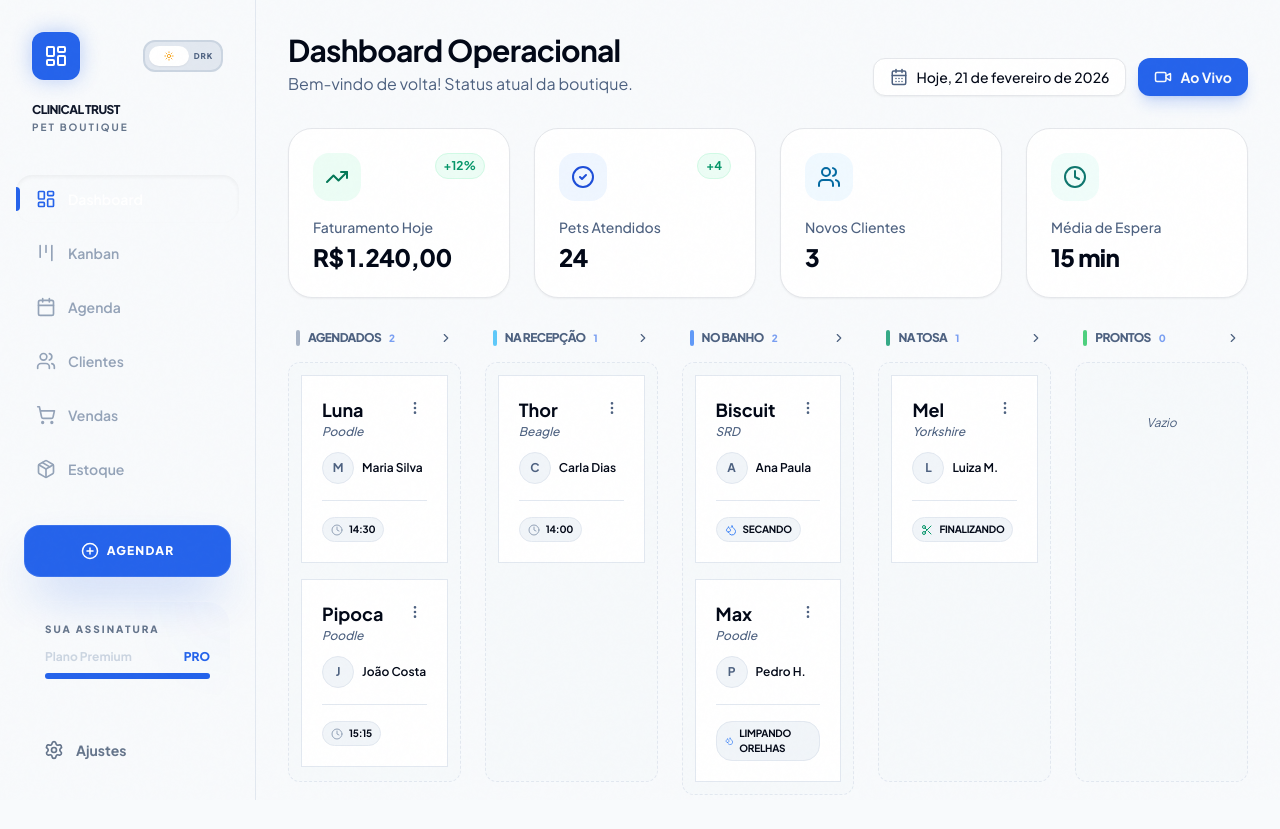
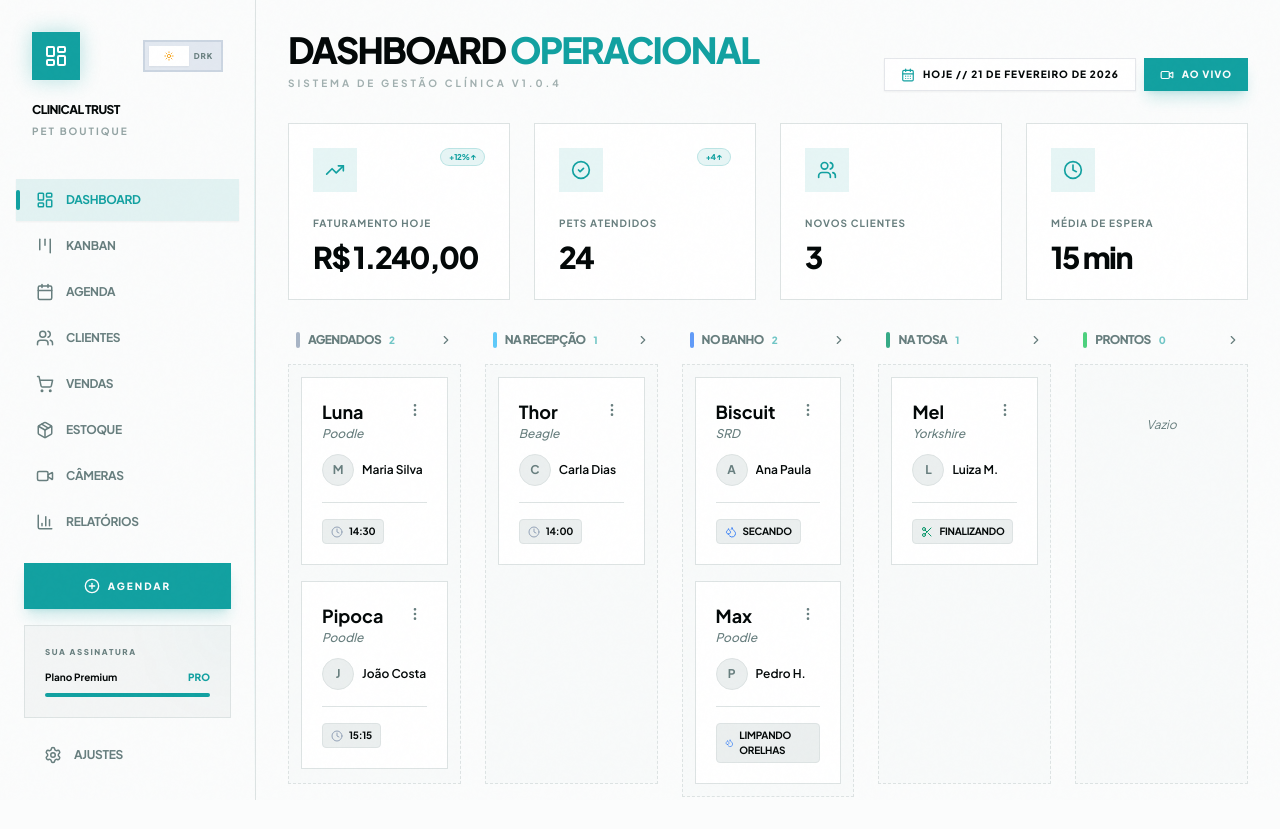
Before and after one commit to felipesabores/clinical-trust, a Next.js app in the folder frontend/: page /admin in a window 1280 px wide. Built offline with nearby package versions, Linux system fonts and the light colour scheme; no server answers.

Commit message:
style: implement 'Ceramic Zen' light mode with high-contrast clinical aesthetics

```diff
--- a/frontend/src/app/admin/page.tsx
+++ b/frontend/src/app/admin/page.tsx
@@ -12,10 +12,10 @@
 } from 'lucide-react';
 
 const stats = [
-    { label: 'Faturamento Hoje', value: 'R$ 1.240,00', change: '+12%', icon: TrendingUp, color: 'text-emerald-700', bg: 'bg-emerald-50' },
-    { label: 'Pets Atendidos', value: '24', change: '+4', icon: CheckCircle2, color: 'text-blue-700', bg: 'bg-blue-50' },
-    { label: 'Novos Clientes', value: '3', icon: Users, color: 'text-sky-700', bg: 'bg-sky-50' },
-    { label: 'Média de Espera', value: '15 min', icon: Clock, color: 'text-teal-700', bg: 'bg-teal-50' },
+    { label: 'Faturamento Hoje', value: 'R$ 1.240,00', change: '+12%', icon: TrendingUp },
+    { label: 'Pets Atendidos', value: '24', change: '+4', icon: CheckCircle2 },
+    { label: 'Novos Clientes', value: '3', icon: Users },
+    { label: 'Média de Espera', value: '15 min', icon: Clock },
 ];
 
 interface PetCardData {
@@ -82,17 +82,17 @@
             {/* Header */}
             <header className="flex justify-between items-end">
                 <div>
-                    <h1 className="text-3xl font-bold tracking-tight">Dashboard Operacional</h1>
-                    <p className="text-muted-foreground mt-1">Bem-vindo de volta! Status atual da boutique.</p>
+                    <h1 className="text-4xl font-black tracking-tighter uppercase leading-none">Dashboard <span className="text-primary">Operacional</span></h1>
+                    <p className="text-[10px] uppercase font-bold tracking-[0.3em] text-muted-foreground mt-2 opacity-60">SISTEMA DE GESTÃO CLÍNICA v1.0.4</p>
                 </div>
-                <div className="flex gap-3">
-                    <div className="flex items-center gap-2 px-4 py-2 bg-card border rounded-xl text-sm font-medium shadow-sm">
-                        <CalendarDays size={18} className="text-muted-foreground" />
-                        Hoje, {today}
+                <div className="flex gap-2">
+                    <div className="flex items-center gap-2 px-4 py-2 bg-card border rounded-sm text-[10px] font-black uppercase tracking-widest shadow-sm">
+                        <CalendarDays size={14} className="text-primary" />
+                        HOJE // {today}
                     </div>
-                    <button className="flex items-center gap-2 px-4 py-2 bg-primary text-primary-foreground rounded-xl text-sm font-bold shadow-lg shadow-primary/20 hover:scale-105 transition-all">
-                        <Video size={18} />
-                        Ao Vivo
+                    <button className="flex items-center gap-2 px-4 py-2 bg-primary text-primary-foreground rounded-sm text-[10px] font-black uppercase tracking-widest shadow-lg shadow-primary/20 hover:scale-[1.02] transition-all">
+                        <Video size={14} />
+                        AO VIVO
                     </button>
                 </div>
             </header>
@@ -100,20 +100,20 @@
             {/* KPI Cards */}
             <div className="grid grid-cols-1 md:grid-cols-2 lg:grid-cols-4 gap-6">
                 {stats.map((stat, i) => (
-                    <div key={i} className="bg-card p-6 rounded-3xl border shadow-sm hover:shadow-md transition-shadow group">
+                    <div key={i} className="hud-card p-6 rounded-sm group overflow-visible">
                         <div className="flex justify-between items-start">
-                            <div className={`${stat.bg} p-3 rounded-2xl ${stat.color}`}>
-                                <stat.icon size={24} />
+                            <div className="bg-primary/10 p-3 rounded-sm text-primary ring-1 ring-primary/20 shadow-[0_0_15px_rgba(var(--primary),0.1)]">
+                                <stat.icon size={20} />
                             </div>
                             {stat.change && (
-                                <span className="text-xs font-bold text-emerald-600 bg-emerald-50 px-2 py-1 rounded-full border border-emerald-100">
-                                    {stat.change}
+                                <span className="text-[8px] font-black text-primary bg-primary/10 px-2 py-0.5 rounded-full border border-primary/20 uppercase tracking-tighter">
+                                    {stat.change} ↑
                                 </span>
                             )}
                         </div>
-                        <div className="mt-4">
-                            <p className="text-sm font-medium text-muted-foreground">{stat.label}</p>
-                            <h3 className="text-2xl font-black mt-1 tracking-tight">{stat.value}</h3>
+                        <div className="mt-6">
+                            <p className="text-[10px] font-bold text-muted-foreground uppercase tracking-widest">{stat.label}</p>
+                            <h3 className="text-3xl font-black mt-2 tracking-tighter">{stat.value}</h3>
                         </div>
                     </div>
                 ))}
--- a/frontend/src/app/globals.css
+++ b/frontend/src/app/globals.css
@@ -4,26 +4,31 @@
 
 @layer base {
   :root {
-    --primary: 221.2 83.2% 53.3%;
-    --primary-foreground: 210 40% 98%;
-
-    --secondary: 142.1 70.6% 45.3%;
-    --secondary-foreground: 210 40% 98%;
-
-    --background: 210 40% 98%;
-    --foreground: 222.2 84% 4.9%;
+    --background: 180 15% 98.5%;
+    /* Alabaster */
+    --foreground: 180 50% 2%;
+    /* Deep Charcoal/Obsidian */
 
     --card: 0 0% 100%;
-    --card-foreground: 222.2 84% 4.9%;
+    --card-foreground: 180 50% 2%;
 
-    --muted: 210 40% 96.1%;
-    --muted-foreground: 215.4 25% 40%;
+    --primary: 180 80% 35%;
+    /* Sage Teal - Clinical & Trustworthy */
+    --primary-foreground: 180 15% 98.5%;
 
-    --accent: 210 40% 96.1%;
-    --accent-foreground: 222.2 47.4% 11.2%;
+    --secondary: 45 100% 45%;
+    /* Soft Gold accent */
+    --secondary-foreground: 180 50% 2%;
 
-    --border: 214.3 31.8% 91.4%;
-    --radius: 1rem;
+    --muted: 180 10% 93%;
+    --muted-foreground: 180 10% 45%;
+
+    --accent: 180 10% 93%;
+    --accent-foreground: 180 50% 2%;
+
+    --border: 180 10% 88%;
+    --radius: 0.25rem;
+    /* Sharp clinical precision */
   }
 
   .dark {
--- a/frontend/src/components/Sidebar.tsx
+++ b/frontend/src/components/Sidebar.tsx
@@ -18,6 +18,7 @@
 } from 'lucide-react';
 import { clsx, type ClassValue } from 'clsx';
 import { twMerge } from 'tailwind-merge';
+import { motion } from 'framer-motion';
 
 function cn(...inputs: ClassValue[]) {
     return twMerge(clsx(inputs));
@@ -39,9 +40,9 @@
     const { config, loading } = useTenant();
 
     return (
-        <aside className="w-64 h-screen bg-[#F8FAFC] dark:bg-[hsl(180,50%,2%)] text-slate-600 dark:text-[hsl(180,10%,70%)] border-r border-slate-200 dark:border-[hsl(180,30%,10%)] flex flex-col fixed left-0 top-0 z-50 transition-all duration-500 ease-in-out">
-            {/* HUD Accent Line */}
-            <div className="absolute right-0 top-0 w-[1px] h-full bg-gradient-to-b from-transparent via-primary/20 to-transparent hidden dark:block" />
+        <aside className="w-64 h-screen bg-background text-foreground border-r border-border flex flex-col fixed left-0 top-0 z-50 transition-all duration-500 ease-in-out">
+            {/* HUD Accent Line - Consistent Branding */}
+            <div className="absolute right-0 top-0 w-[1px] h-full bg-gradient-to-b from-transparent via-primary/20 to-transparent" />
 
             <div className="p-8 relative">
                 <div className="flex flex-col gap-6">
@@ -56,17 +57,17 @@
                         <ThemeToggle />
                     </div>
                     <div className="min-w-0">
-                        <h1 className="font-black text-xs leading-none truncate text-slate-900 dark:text-primary tracking-[-0.05em] uppercase">
+                        <h1 className="font-black text-xs leading-none truncate text-foreground dark:text-primary tracking-[-0.05em] uppercase">
                             {loading ? '...' : (config?.name || 'Clinical Trust')}
                         </h1>
-                        <p className="text-[10px] text-slate-500 dark:text-[hsl(180,10%,50%)] truncate uppercase font-bold tracking-[0.2em] mt-1">
+                        <p className="text-[10px] text-muted-foreground truncate uppercase font-bold tracking-[0.2em] mt-2 opacity-70">
                             {loading ? '...' : (config?.description || 'Pet Boutique')}
                         </p>
                     </div>
                 </div>
             </div>
 
-            <nav className="flex-1 px-4 py-2 space-y-1.5 overflow-y-auto custom-scrollbar">
+            <nav className="flex-1 px-4 py-2 space-y-1 overflow-y-auto custom-scrollbar">
                 {menuItems.map((item) => {
                     const isActive = pathname === item.path || (item.path !== '/admin' && pathname.startsWith(item.path));
                     return (
@@ -74,44 +75,48 @@
                             key={item.path}
                             href={item.path}
                             className={cn(
-                                "flex items-center gap-3 px-5 py-3.5 rounded-2xl transition-all duration-300 group relative",
+                                "flex items-center gap-3 px-5 py-3 rounded-sm transition-all duration-300 group relative",
                                 isActive
-                                    ? "bg-white/5 text-white shadow-inner"
-                                    : "hover:bg-white/[0.03] text-slate-400 hover:text-white"
+                                    ? "bg-primary/10 text-primary dark:bg-primary/5 dark:text-primary shadow-sm"
+                                    : "hover:bg-muted text-muted-foreground hover:text-foreground"
                             )}
                         >
                             {isActive && (
-                                <div className="absolute left-0 w-1 h-6 bg-primary rounded-r-full" />
+                                <div className="absolute left-0 w-1 h-5 bg-primary rounded-full" />
                             )}
                             <item.icon
-                                size={20}
+                                size={18}
                                 className={cn(
                                     "transition-colors duration-300",
                                     isActive ? "text-primary" : "group-hover:text-primary"
                                 )}
                             />
-                            <span className="font-semibold text-sm">{item.label}</span>
+                            <span className="font-bold text-xs uppercase tracking-tight">{item.label}</span>
                         </Link>
                     );
                 })}
             </nav>
 
-            <div className="p-6 space-y-6">
-                <button className="w-full flex items-center justify-center gap-2 bg-primary text-white py-4 rounded-2xl font-black text-xs uppercase tracking-widest shadow-2xl shadow-primary/30 hover:scale-[1.02] active:scale-95 transition-all outline-none ring-offset-2 focus:ring-2 ring-primary border border-white/10">
-                    <PlusCircle size={18} />
+            <div className="p-6 space-y-4">
+                <button className="w-full flex items-center justify-center gap-2 bg-primary text-primary-foreground py-3.5 rounded-sm font-black text-[10px] uppercase tracking-[0.2em] shadow-lg shadow-primary/20 hover:scale-[1.02] active:scale-95 transition-all outline-none border border-primary/20">
+                    <PlusCircle size={16} />
                     Agendar
                 </button>
 
-                <div className="p-5 bg-white/[0.03] rounded-3xl border border-white/5 relative overflow-hidden group">
+                <div className="p-5 bg-muted/50 dark:bg-card/40 rounded-sm border border-border relative overflow-hidden group">
                     <div className="absolute top-0 right-0 w-20 h-20 bg-primary/5 rounded-full -mr-10 -mt-10 blur-2xl group-hover:bg-primary/20 transition-colors" />
-                    <p className="text-[10px] font-black uppercase tracking-[0.2em] text-slate-500 mb-3">Sua Assinatura</p>
+                    <p className="text-[8px] font-black uppercase tracking-[0.2em] text-muted-foreground mb-3">Sua Assinatura</p>
                     <div className="space-y-2">
-                        <div className="flex justify-between items-center text-xs">
-                            <span className="font-bold text-slate-300">Plano Premium</span>
+                        <div className="flex justify-between items-center text-[10px]">
+                            <span className="font-bold">Plano Premium</span>
                             <span className="text-primary font-black">PRO</span>
                         </div>
-                        <div className="h-1.5 w-full bg-white/5 rounded-full overflow-hidden">
-                            <div className="h-full w-full bg-primary shadow-[0_0_10px_rgba(59,130,246,0.5)]" />
+                        <div className="h-1 w-full bg-muted dark:bg-muted rounded-full overflow-hidden">
+                            <motion.div
+                                initial={{ width: 0 }}
+                                animate={{ width: '100%' }}
+                                className="h-full bg-primary"
+                            />
                         </div>
                     </div>
                 </div>
@@ -119,14 +124,14 @@
                 <Link
                     href="/admin/configuracoes"
                     className={cn(
-                        "flex items-center gap-3 px-5 py-4 rounded-2xl transition-all duration-300 group",
+                        "flex items-center gap-3 px-5 py-3 rounded-sm transition-all duration-300 group",
                         pathname === '/admin/configuracoes'
-                            ? "bg-white/5 text-white"
-                            : "text-slate-500 hover:text-white hover:bg-white/[0.02]"
+                            ? "bg-muted text-foreground"
+                            : "text-muted-foreground hover:text-foreground hover:bg-muted"
                     )}
                 >
-                    <Settings size={20} className={pathname === '/admin/configuracoes' ? 'text-primary' : 'group-hover:text-primary transition-colors'} />
-                    <span className="font-bold text-sm">Ajustes</span>
+                    <Settings size={18} className={pathname === '/admin/configuracoes' ? 'text-primary' : 'group-hover:text-primary transition-colors'} />
+                    <span className="font-bold text-xs uppercase tracking-tight">Ajustes</span>
                 </Link>
             </div>
         </aside>
```
